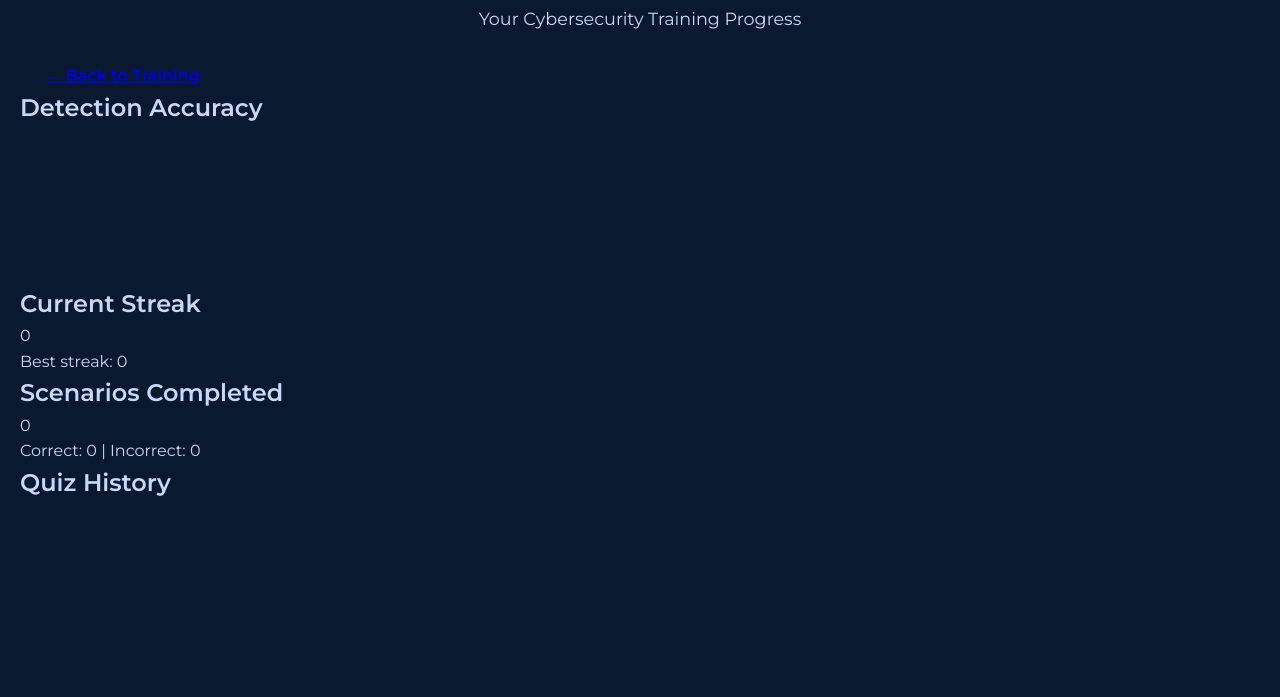
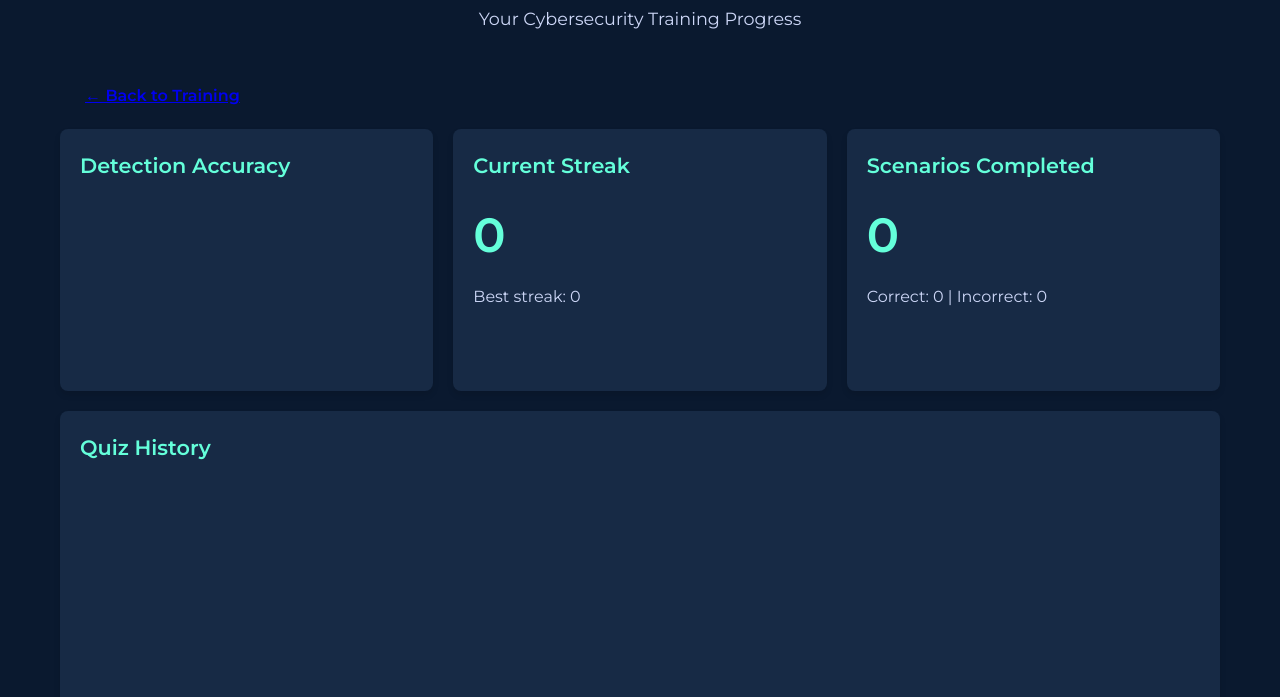
Before and after one commit to flyingwithgm/GM73-PhishRadar, a plain HTML site: page dashboard.html in a window 1280 px wide. Shown: the part 87-784 px from the top of the page. Drawn offline with nearby package versions, Linux system fonts and the light colour scheme.

Commit message:
Update style.css

```diff
--- a/css/style.css
+++ b/css/style.css
@@ -252,3 +252,50 @@ footer {
         width: 100%;
     }
 }
+/* Dashboard specific styles */
+.dashboard-main {
+    max-width: 1200px;
+    margin: 0 auto;
+    padding: 20px;
+}
+
+.back-to-training {
+    margin-bottom: 20px;
+}
+
+.stats-grid {
+    display: grid;
+    grid-template-columns: repeat(auto-fit, minmax(300px, 1fr));
+    gap: 20px;
+    margin-bottom: 30px;
+}
+
+.stat-card {
+    background: var(--gm73-dark);
+    padding: 20px;
+    border-radius: 8px;
+    box-shadow: 0 4px 6px rgba(0,0,0,0.1);
+}
+
+.stat-card h2 {
+    color: var(--gm73-accent);
+    margin-bottom: 15px;
+    font-size: 1.3rem;
+}
+
+.big-number {
+    font-size: 3rem;
+    font-weight: bold;
+    color: var(--gm73-accent);
+    margin: 10px 0;
+}
+
+.full-width {
+    grid-column: 1 / -1;
+}
+
+/* Chart containers */
+.stat-card canvas {
+    max-height: 300px;
+    width: 100% !important;
+}
```
